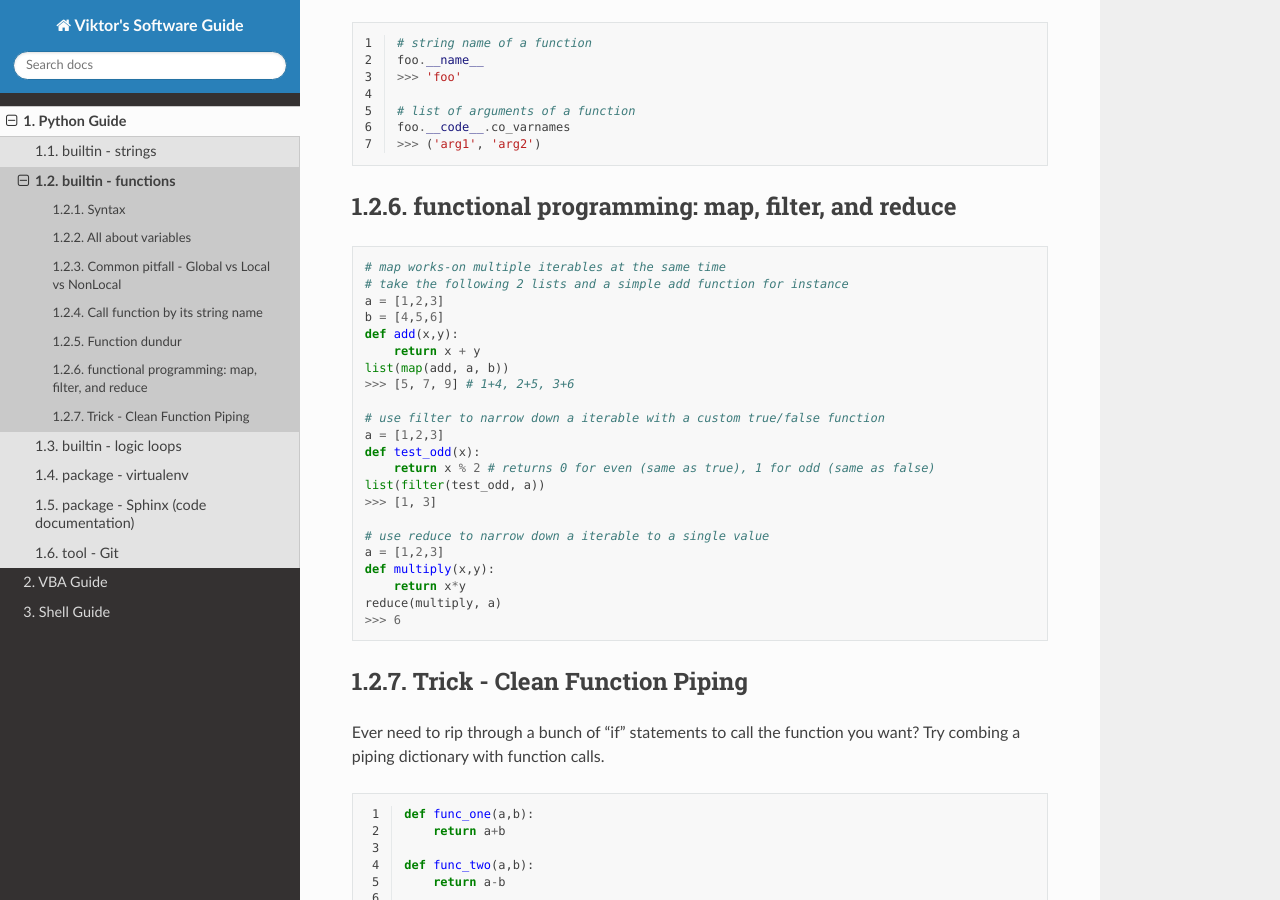
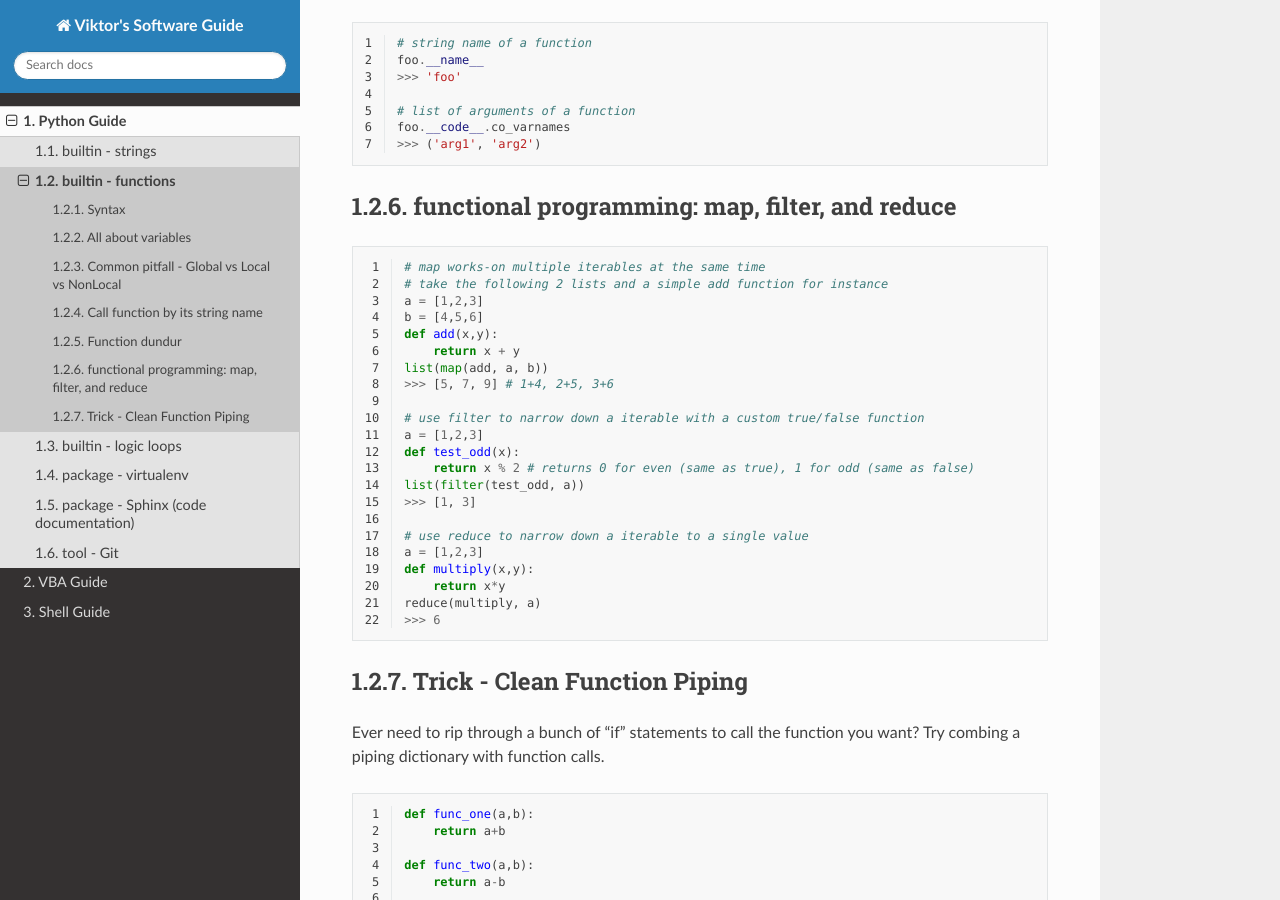
Before and after one commit to PydPiper/viks_SoftwareGuide, a Sphinx documentation site: the page built from source/python/functions.rst, in a window 1280 px wide and 900 px high, scrolled down 3183 px. Built offline with Sphinx 7.4.7 and the Read the Docs theme 2.0.0, drawn with Linux system fonts in a browser that asks for light colours.

Commit message:
update free nest

```diff
--- a/source/python/functions.rst
+++ b/source/python/functions.rst
@@ -184,6 +184,7 @@ functional programming: map, filter, and reduce
 -----------------------------------------------
 
 .. code-block:: python
+    :linenos:
 
     # map works-on multiple iterables at the same time
     # take the following 2 lists and a simple add function for instance
--- a/source/python/index.rst
+++ b/source/python/index.rst
@@ -2,7 +2,7 @@ Python Guide
 ============
 
 .. toctree::
-    :maxdepth: 2
+    :maxdepth: 3
     :titlesonly:
 
     strings
```
